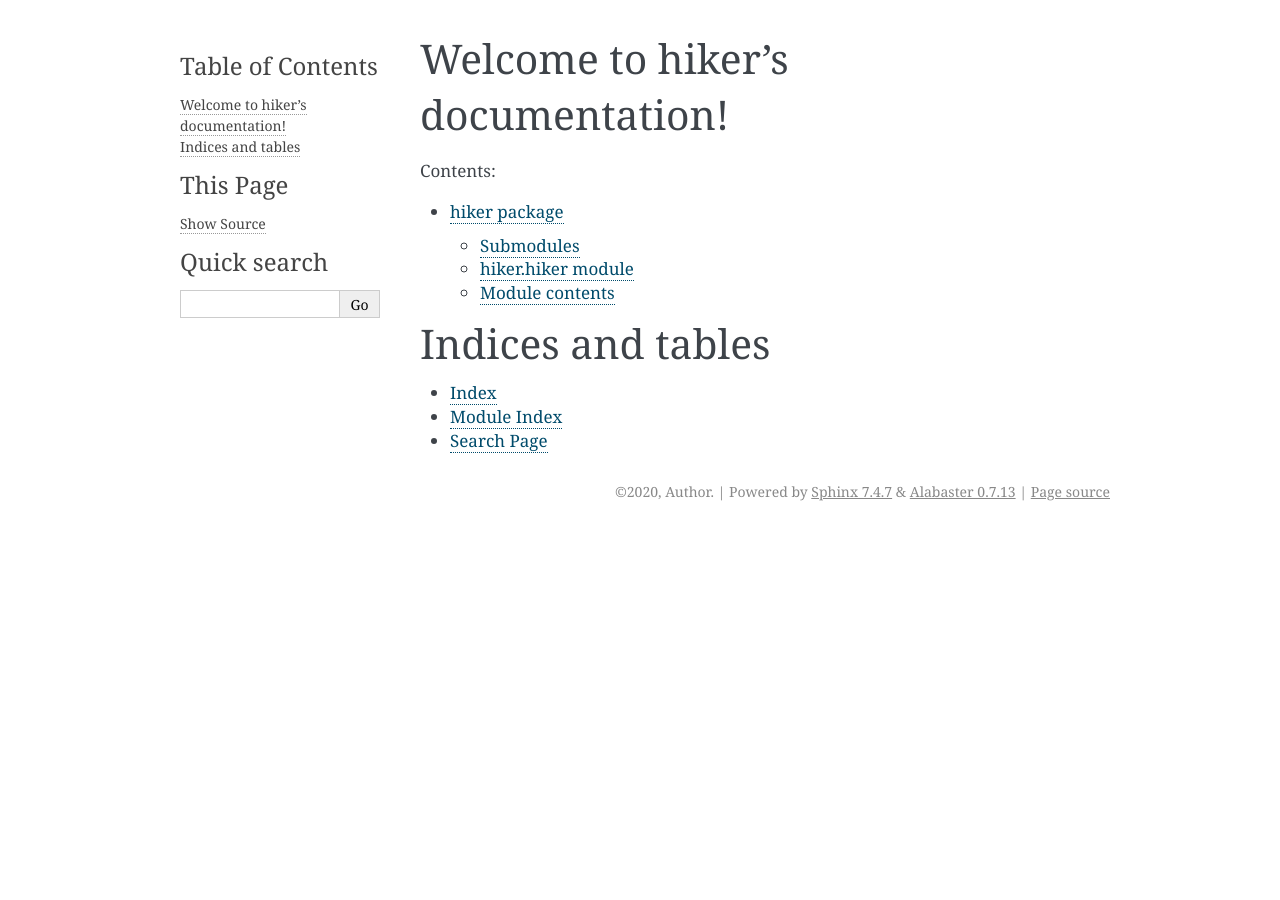
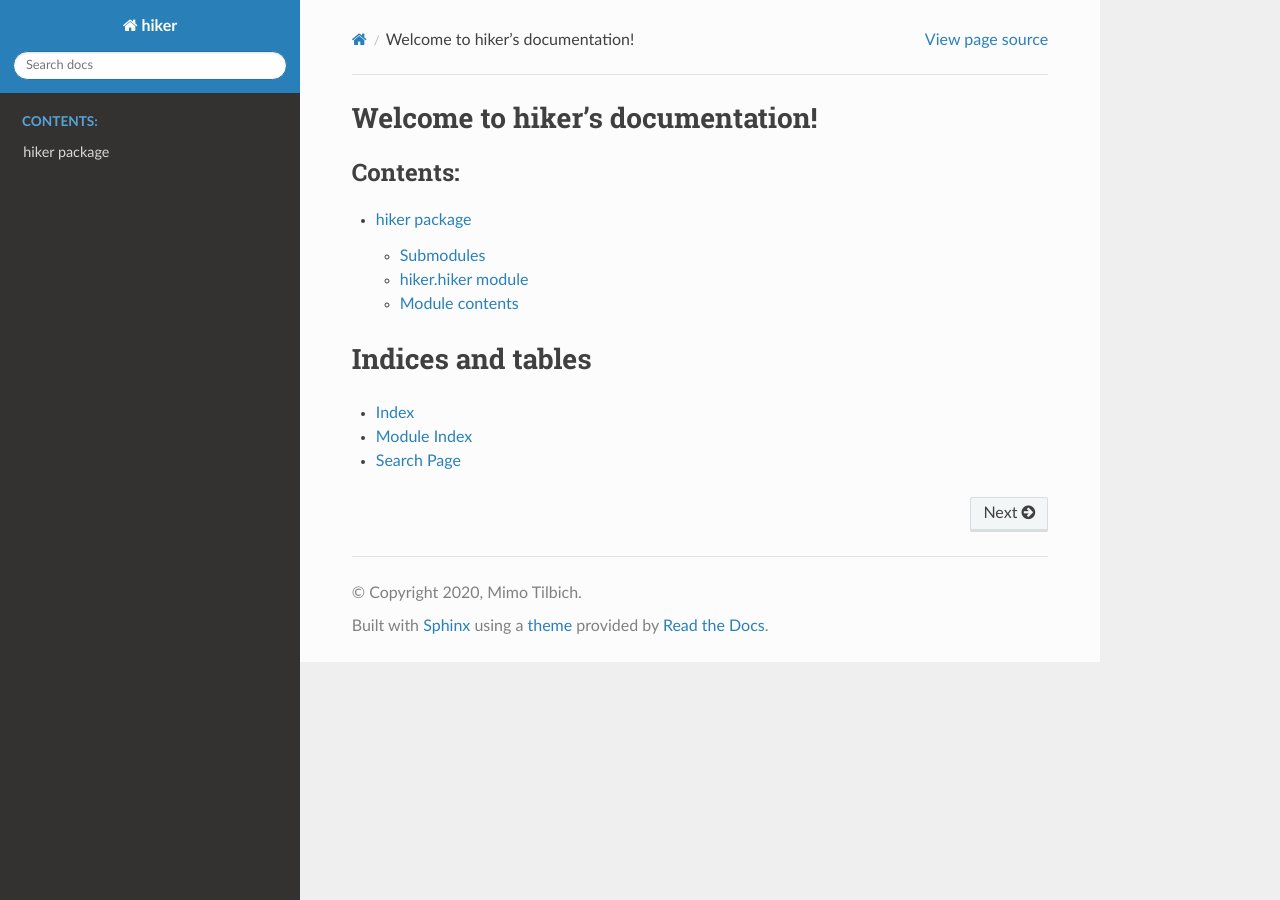
Before and after one commit to edflow/hiker, a Sphinx documentation site: the page built from docs/index.rst, in a window 1280 px wide. Built offline with Sphinx 7.4.7 and the Read the Docs theme 2.0.0, drawn with Linux system fonts in a browser that asks for light colours; some of the changed lines change nothing that is shown.

Commit message:
:bug: Refix conf.py

```diff
--- a/docs/conf.py
+++ b/docs/conf.py
@@ -10,16 +10,27 @@
 # add these directories to sys.path here. If the directory is relative to the
 # documentation root, use os.path.abspath to make it absolute, like shown here.
 #
-# import os
-# import sys
-# sys.path.insert(0, '/home/jhaux/Projects/edflow/walker/hiker')
+import os
+import sys
+sys.path.insert(0, '..')
+
+
+# -- Mock Modules -----------------------------------------------------------
+from unittest.mock import Mock
+
+MOCK_MODULES = [
+    "numpy",
+]
+
+for mod_name in MOCK_MODULES:
+    sys.modules[mod_name] = Mock()
 
 
 # -- Project information -----------------------------------------------------
 
 project = 'hiker'
-copyright = '2020, Author'
-author = 'Author'
+copyright = '2020, Mimo Tilbich'
+author = 'Mimo Tilbich'
 
 
 # -- General configuration ---------------------------------------------------
@@ -31,6 +42,7 @@
     'sphinx.ext.autodoc',
     'sphinx.ext.viewcode',
     'sphinx.ext.todo',
+    'sphinx.ext.napoleon'
 ]
 
 # Add any paths that contain templates here, relative to this directory.
@@ -54,12 +66,19 @@
 # The theme to use for HTML and HTML Help pages.  See the documentation for
 # a list of builtin themes.
 #
-html_theme = 'alabaster'
+html_theme = "sphinx_rtd_theme"
+
 
 # Add any paths that contain custom static files (such as style sheets) here,
 # relative to this directory. They are copied after the builtin static files,
 # so a file named "default.css" will overwrite the builtin "default.css".
 html_static_path = ['_static']
+
+master_doc = 'index'
+
+# Napoleon settings
+napoleon_google_docstring = False
+napoleon_numpy_docstring = True
 
 
 # -- Extension configuration -------------------------------------------------
--- a/docs/index.rst
+++ b/docs/index.rst
@@ -1,5 +1,5 @@
 .. hiker documentation master file, created by
-   sphinx-quickstart on Fri Aug 28 10:06:19 2020.
+   sphinx-quickstart on Fri Aug 28 10:10:16 2020.
    You can adapt this file completely to your liking, but it should at least
    contain the root `toctree` directive.
 
```
